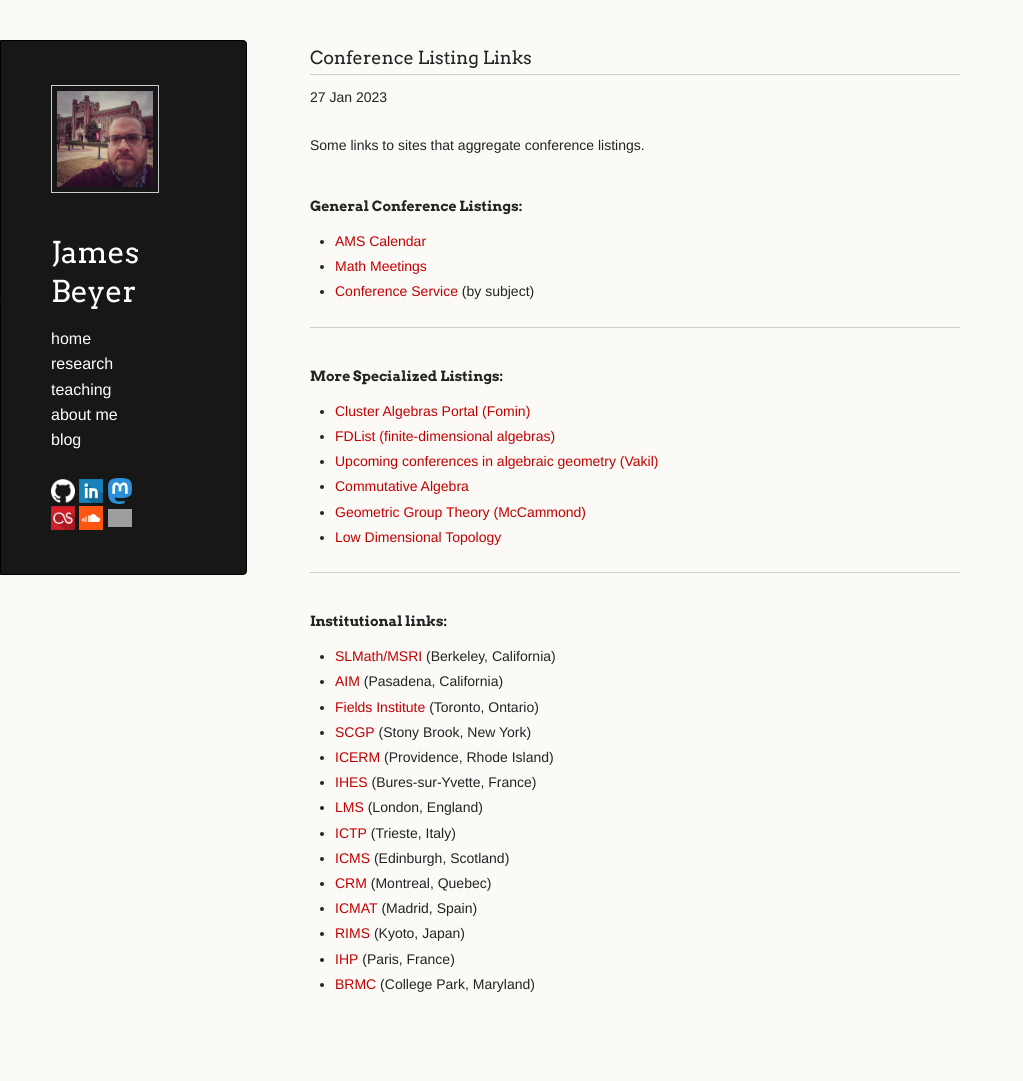
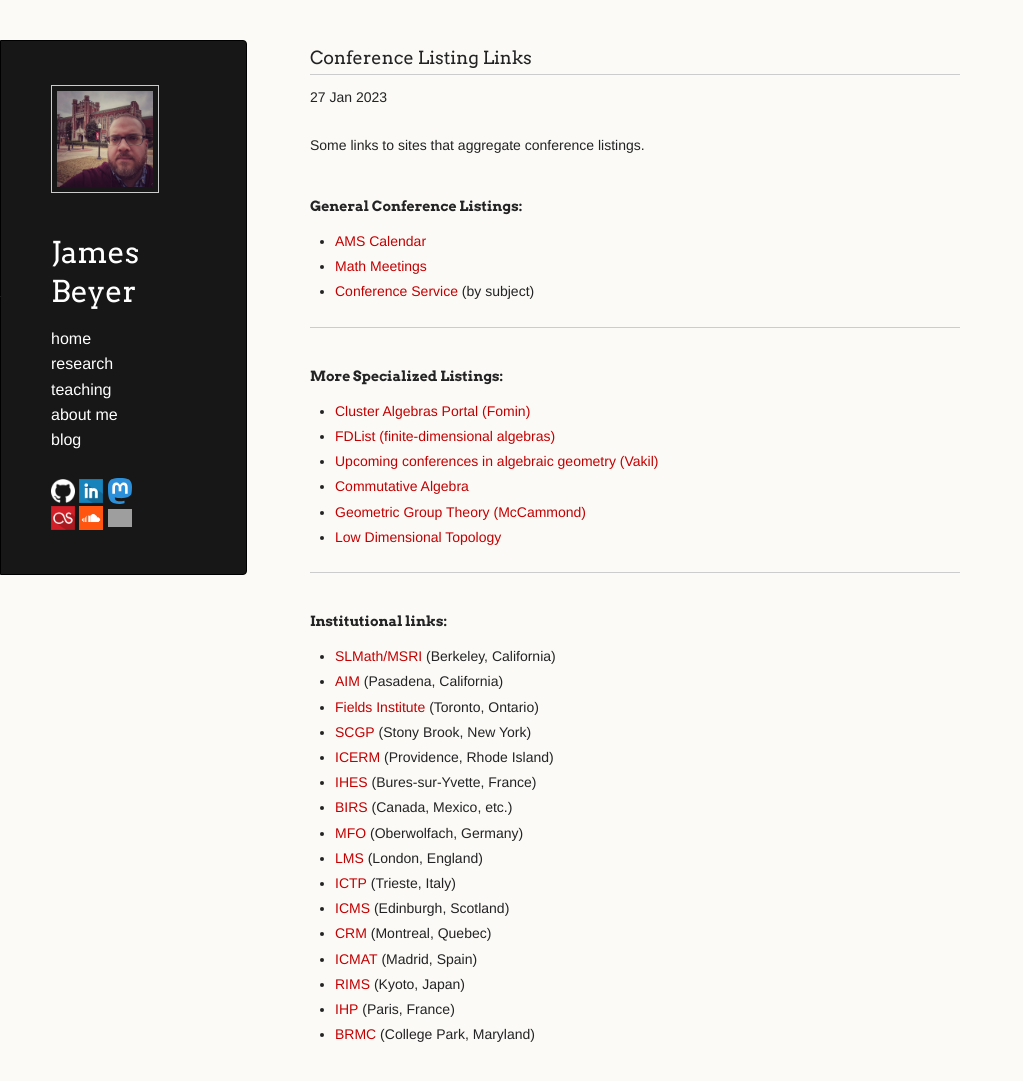
Before and after one commit to jebeyer/jebeyer.github.io, a Jekyll site: the page built from _posts/2023-01-27-conference_listings.md, in a window 1280 px wide and 1119 px high. Shown: the top 1081 px of the window, without its empty margins (0-1023 px from the left). Built offline with Jekyll 4.4.1, drawn with Linux system fonts in a browser that asks for light colours; a script that is not in the unit is left out; grey boxes are pictures that could not be loaded.

Commit message:
Update 2023-01-27-conference_listings.md
added two more links

```diff
--- a/_posts/2023-01-27-conference_listings.md
+++ b/_posts/2023-01-27-conference_listings.md
@@ -32,6 +32,8 @@
 * [SCGP](https://scgp.stonybrook.edu/science/workshops) (Stony Brook, New York)
 * [ICERM](https://icerm.brown.edu/programs/) (Providence, Rhode Island)
 * [IHES](https://www.ihes.fr/en/events/#conferences) (Bures-sur-Yvette, France)
+* [BIRS](https://www.birs.ca/programs) (Canada, Mexico, etc.)
+* [MFO](https://www.mfo.de/) (Oberwolfach, Germany)
 * [LMS](https://www.lms.ac.uk/events/lms-research-schools) (London, England)
 * [ICTP](https://www.ictp.it/home/scientific-calendar?s%5B5%5D=5&tt=) (Trieste, Italy)
 * [ICMS](https://www.icms.org.uk/workshops) (Edinburgh, Scotland)
```
